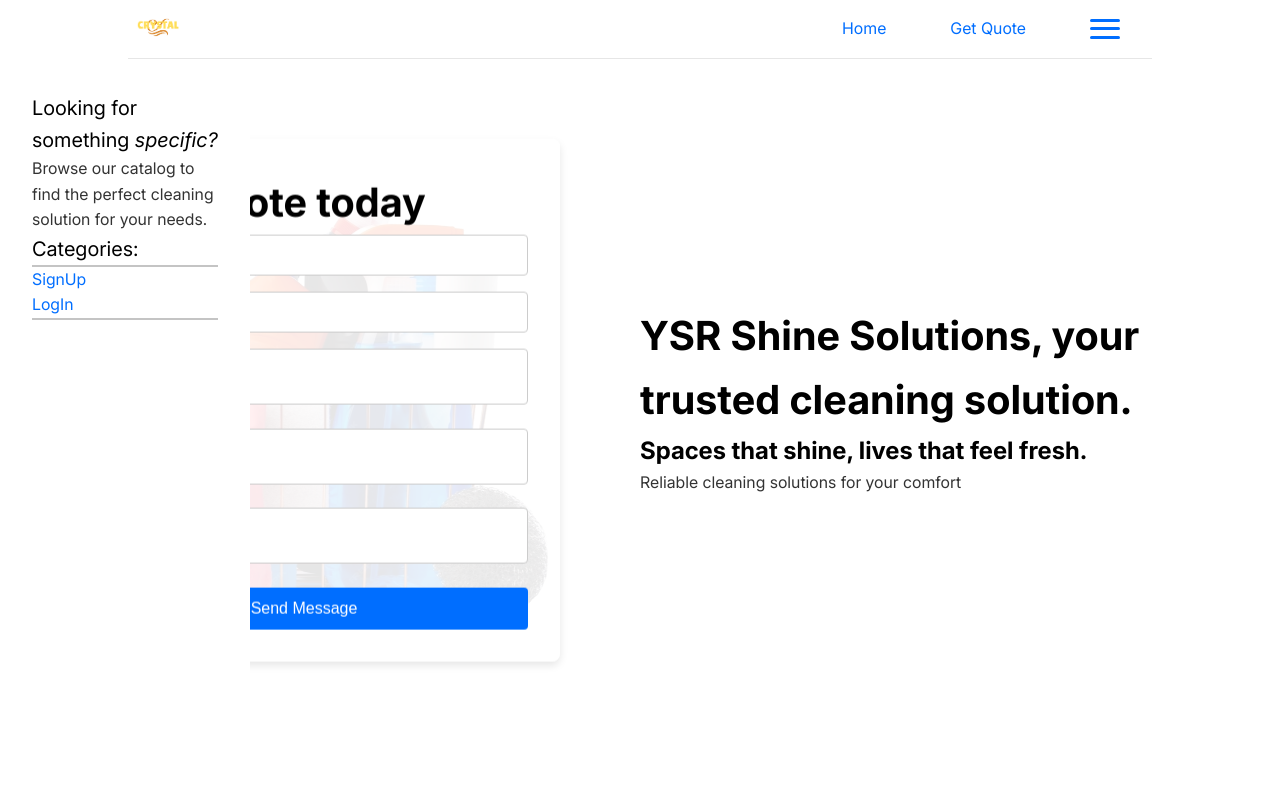
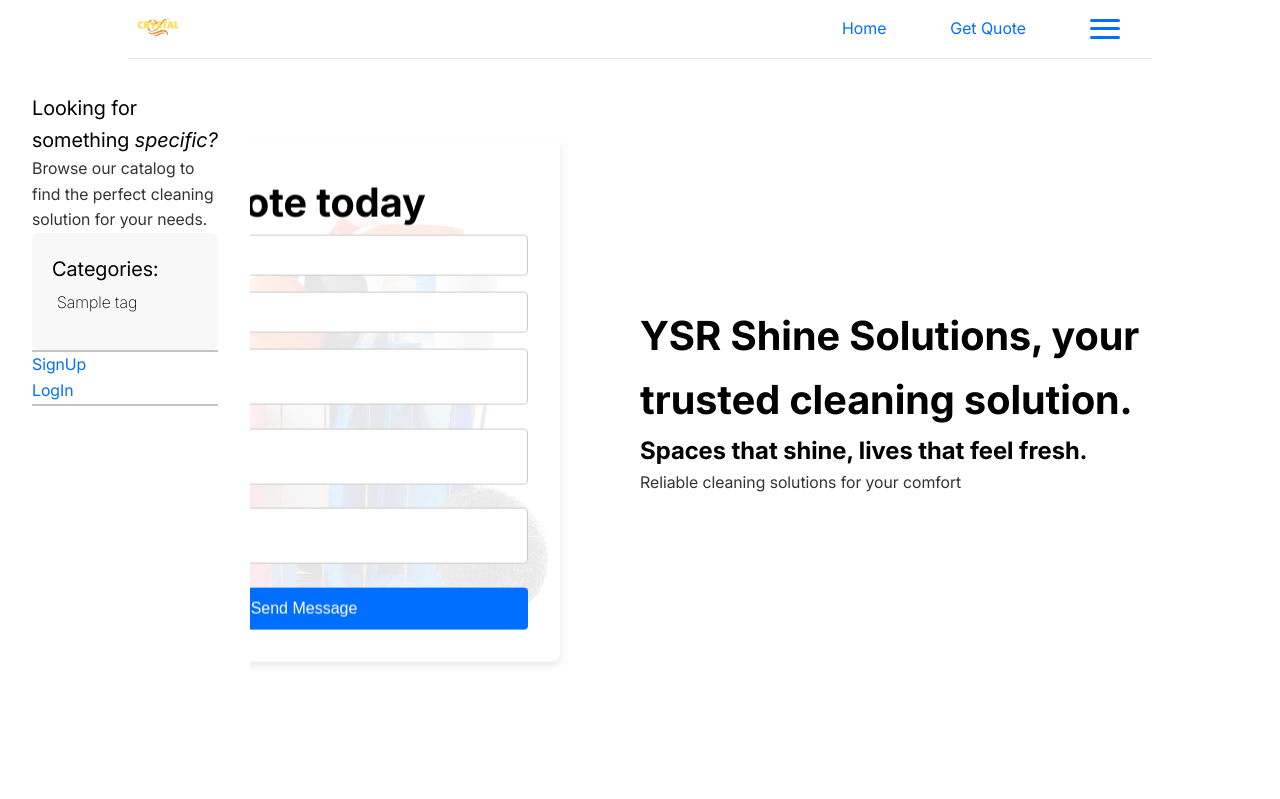
Before and after one commit to Charcoal4768/YSR, a Flask app: page / in a window 1280 px wide. Shown: the top 799 px of the page. Run offline with Flask 3, Linux system fonts and the light colour scheme; tables that the repository leaves empty hold one stand-in row (values such as "Sample post"); grey boxes marked "Sample" are stand-in pictures; data that the repository does not hold is empty; some libraries are stand-ins or nearby versions.

Commit message:
Implimented pagination and better, more efficient content loading for the home-page

```diff
--- a/mainSite/__init__.py
+++ b/mainSite/__init__.py
@@ -40,7 +40,6 @@
 
 @app.errorhandler(Exception)
 def handle_exception(error):
-    print(error)
     return render_template('errors.html', error=error), 500
 
 @socket.on('join')
--- a/mainSite/routes/api.py
+++ b/mainSite/routes/api.py
@@ -91,34 +91,35 @@
 @api.route('/api/products')
 def get_products_grouped_by_tags():
     """
-    Returns a paginated list of products as JSON.
+    Returns a paginated list of categories, each with all their products.
+    One page = N categories, with full product lists.
     """
     page = request.args.get('page', 1, type=int)
-    per_page = 5  # Items per page
+    per_page = 2  # load 2 categories per scroll
 
-    # Use joinedload to eagerly load the products for each tag
-    pagination = Tags.query.options(joinedload(Tags.product)).paginate(
+    tags_pagination = Tags.query.paginate(
         page=page,
         per_page=per_page,
         error_out=False
     )
 
-    # Serialize the products and their tags into a JSON-friendly format
-    product_list = {}
-    # {category: [{product_data}, ...], category2: [{...}], ...}
-    for tag in pagination.items:
-        category = tag.name
-        product_list[category] = []
-        for product in tag.product:
-            product_data = {
-                'name': product.name,
-                'description': product.description,
-                'image_url': product.image_url,
-                'tags': [p_tag.name for p_tag in product.tags]
-            }
-            product_list[category].append(product_data)
+    categories = []
+    for tag in tags_pagination.items:
+        products = Product.query.join(Product.tags).filter(Tags.id == tag.id).all()
+        categories.append({
+            'name': tag.name,
+            'products': [
+                {
+                    'name': product.name,
+                    'description': product.description,
+                    'image_url': product.image_url,
+                    'tags': [t.name for t in product.tags]
+                }
+                for product in products
+            ]
+        })
 
     return jsonify({
-        'categories': product_list,
-        'has_next': pagination.has_next
+        'categories': categories,
+        'has_next': tags_pagination.has_next
     })
--- a/mainSite/routes/views.py
+++ b/mainSite/routes/views.py
@@ -1,3 +1,10 @@
+from flask import Blueprint, render_template, redirect, url_for, request, session
+from flask_wtf.csrf import generate_csrf
+from flask_login import current_user, login_required
+from mainSite.models import Product, Tags
+from sqlalchemy.orm import joinedload
+views = Blueprint('views', __name__)
+
 from flask import Blueprint, render_template, redirect, url_for, request, session
 from flask_wtf.csrf import generate_csrf
 from flask_login import current_user, login_required
@@ -7,28 +14,22 @@
 
 @views.route('/', methods=['GET'])
 def home():
-    """
-    Renders the home page with initial products loaded server-side for SEO,
-    and includes pagination data for infinite scrolling via JavaScript.
-    """
     csrf_token = generate_csrf()
 
-    page = 1  # We always load the first page initially
-    per_page = 5  # You can adjust the number of initial categories here
+    # Initial 2 categories for SEO
+    initial_categories_tags = Tags.query.limit(2).all()
 
-    # Paginate the tags to get the first page
-    pagination = Tags.query.options(joinedload(Tags.product)).paginate(
-        page=page,
-        per_page=per_page,
-        error_out=False
-    )
+    initial_categories = []
+    for tag in initial_categories_tags:
+        products = Product.query.join(Product.tags).filter(Tags.name == tag.name).all()
+        initial_categories.append({'name': tag.name, 'product': products})
 
-    # Pass the initial tags (categories) and pagination info to the template
     return render_template('home.html',
                            csrf_token=csrf_token,
                            current_user=current_user,
-                           categories=pagination.items,
-                           has_next=pagination.has_next)
+                           categories=initial_categories,
+                           tags_pagination={'page': 1, 'has_next': True})  # dummy
+
 
 @views.route('/more', methods=['GET'])
 def more():
--- a/mainSite/static/home.js
+++ b/mainSite/static/home.js
@@ -5,3 +5,25 @@
   // document.querySelectorAll returns a static NodeList containing all matching elements.
   return document.querySelectorAll(selector);
 }
+
+document.addEventListener("DOMContentLoaded", () => {
+  setTimeout(() => {
+    let test = getElementsByIDPrefix("cat-");
+    let sideBarCategories = document.querySelector(".catalog-items");
+    test.forEach((element) => {
+      let newLink = document.createElement("h3");
+      newLink.innerText = element.innerText;
+      newLink.addEventListener('click', () => {
+        // Calculate the target scroll position
+        const targetPosition = element.getBoundingClientRect().top + window.scrollY + 40;
+
+        // Use window.scrollTo for smooth scrolling with the desired offset
+        window.scrollTo({
+          top: targetPosition,
+          behavior: "smooth"
+        });
+      });
+      sideBarCategories.appendChild(newLink);
+    });
+  }, 100);
+});
--- a/mainSite/static/styles.css
+++ b/mainSite/static/styles.css
@@ -126,6 +126,42 @@
 .sidebar .extra ul li{
     color: #006eff;
 }
+.catalog-items {
+    background-color: #f8f8f8;
+    border-radius: 8px;
+    padding: 20px;
+}
+.catalog-items h3 {
+    position: relative;
+    font-size: var(--normal-font-size);
+    font-weight: lighter;
+    margin-bottom: 10px;
+    padding: 5px;
+    border-radius: 12px;
+    overflow: hidden;
+    z-index: 1;
+}
+.catalog-items h3::before {
+    content: '';
+    position: absolute;
+    top: 0;
+    left: 0;
+    width: 0px;
+    height: 100%;
+    background-color: #006eff;
+    border-radius: 12px;
+    transition: 0.3s ease-in-out;
+    z-index: -1;
+}
+.catalog-items h3:hover {
+    color: white;
+    cursor: pointer;
+    background-color: #e6e6e6;
+}
+.catalog-items h3:hover::before {
+    width: 100%;
+}
+
 .burger{
     display: flex;
     flex-direction: column;
--- a/mainSite/templates/home.html
+++ b/mainSite/templates/home.html
@@ -3,6 +3,9 @@
 {% block meta %}
     <meta name="description" content="YSR Shine Solutions - Your ">
     <meta name="keywords" content="YSR, Shine, Solutions, Business">
+{% endblock %}
+{% block scripts %}
+<script src="{{ url_for('static', filename='home.js') }}"></script>
 {% endblock %}
 {% block content %}
 <div class="pageLander shine">
@@ -34,11 +37,11 @@
             <h2>Our Products</h2>
         </div>
     </div>
-    <div id="product-list" data-has-next="{{ has_next }}" data-page="1">
+    <div id="product-list" data-page="{{ tags_pagination.page }}" data-has-next="{{ tags_pagination.has_next }}">
         {% for category in categories %}
         <div class="category-section">
-            <div class="layer left category-heading animate right" id="cat-{{ category.name }}">
-                <h2>{{ category.name }}</h2>
+            <div class="layer left category-heading animate left">
+                <h2 id="cat-{{ category.name }}">{{ category.name }}</h2>
             </div>
             <div class="layer right">
             {% for product in category.product %}
```
Also changed, not shown: mainSite/static/paginate_scroll.js (+20 -29 lines).
